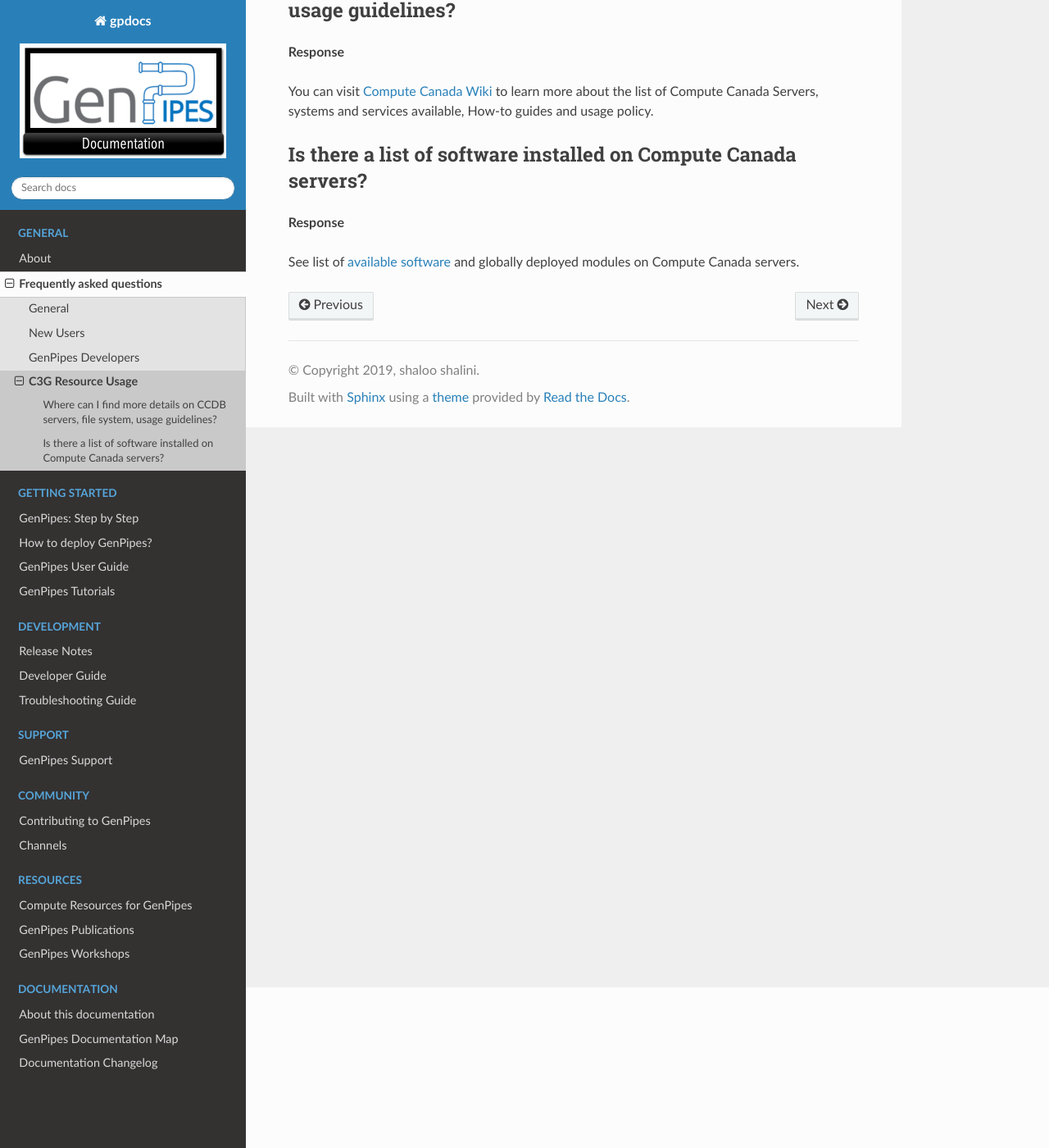
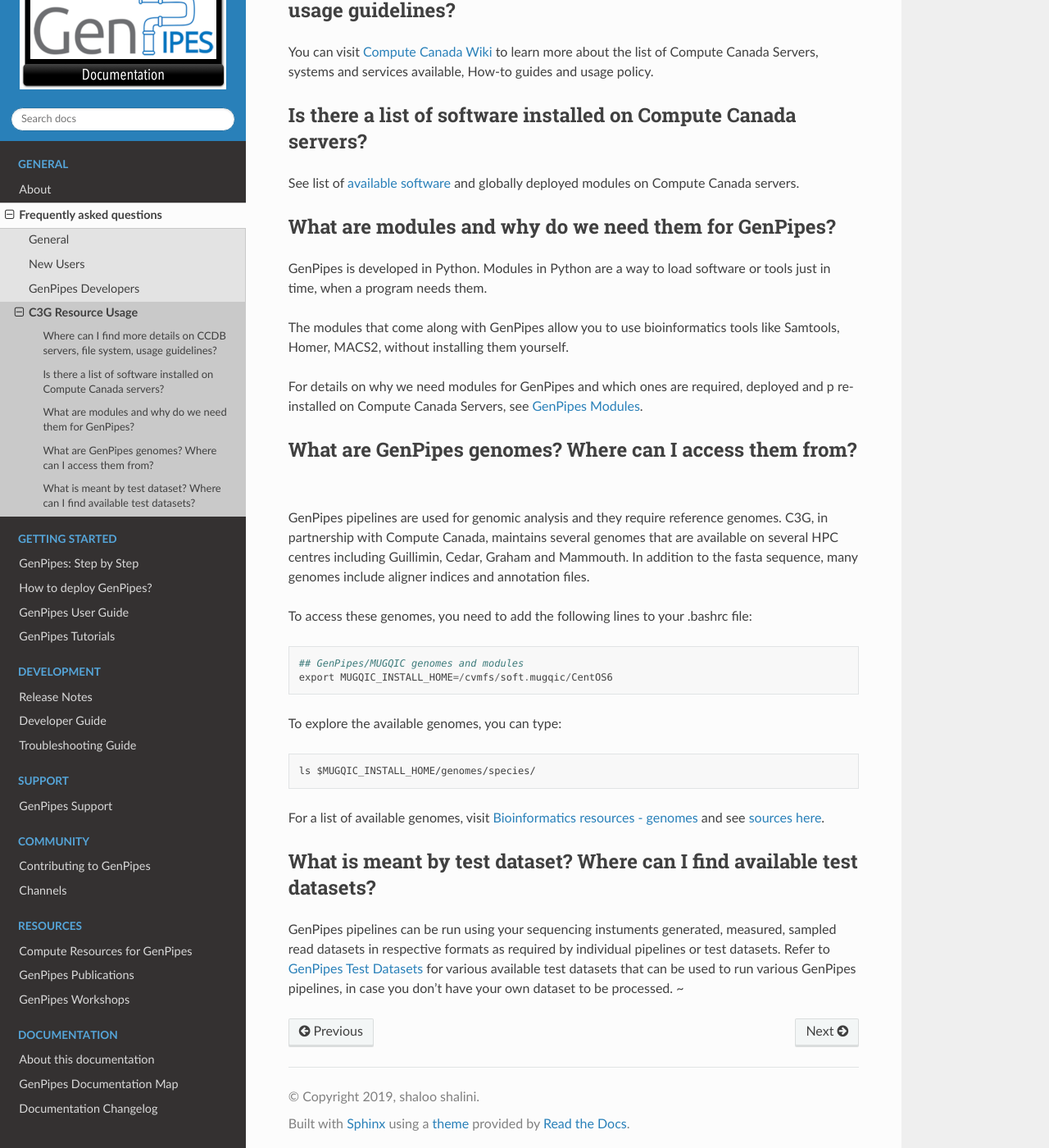
Before and after one commit to c3g/GenPipes_Docs, a Sphinx documentation site: the page built from docs/source/faq/faq_c3g_res.rst, in a window 1280 px wide and 1400 px high, scrolled down 196 px. Shown: the whole window at 82% size. Built offline with Sphinx 7.4.7 and the Read the Docs theme 2.0.0, drawn with Linux system fonts in a browser that asks for light colours.

Commit message:
Updated GenPipes FAQ section based on data on various public forums Ref #32

```diff
--- a/docs/source/faq/faq_c3g_res.rst
+++ b/docs/source/faq/faq_c3g_res.rst
@@ -6,13 +6,45 @@ C3G Resource Usage
 Where can I find more details on CCDB servers, file system, usage guidelines?
 ++++++++++++++++++++++++++++++++++++++++++++++++++++++++++++++++++++++++++++++
 
-**Response**
-
 You can visit `Compute Canada Wiki <https://docs.computecanada.ca/wiki/Compute_Canada_Documentation>`_ to learn more about the list of Compute Canada Servers, systems and services available, How-to guides and usage policy.
 
 Is there a list of software installed on Compute Canada servers?
 +++++++++++++++++++++++++++++++++++++++++++++++++++++++++++++++++
 
-**Response**
+See list of `available software <https://docs.computecanada.ca/wiki/Available_software>`_ and globally deployed modules on Compute Canada servers.
 
-See list of `available software <https://docs.computecanada.ca/wiki/Available_software>`_ and globally deployed modules on Compute Canada servers.
+What are modules and why do we need them for GenPipes?
+++++++++++++++++++++++++++++++++++++++++++++++++++++++
+
+GenPipes is developed in Python. Modules in Python are a way to load software or tools just in time, when a program needs them.
+
+The modules that come along with GenPipes allow you to use bioinformatics tools like Samtools, Homer, MACS2, without installing them yourself.
+
+For details on why we need modules for GenPipes and which ones are required, deployed and p
+re-installed on Compute Canada Servers, see :ref:`docs_gp_modules`.
+
+What are GenPipes genomes? Where can I access them from?
+++++++++++++++++++++++++++++++++++++++++++++++++++++++++
+
+GenPipes pipelines are used for genomic analysis and they require reference genomes. C3G, in partnership with Compute Canada, maintains several genomes that are available on several HPC centres including Guillimin, Cedar, Graham and Mammouth. In addition to the fasta sequence, many genomes include aligner indices and annotation files.
+
+To access these genomes, you need to add the following lines to your .bashrc file:
+
+::
+
+  ## GenPipes/MUGQIC genomes and modules
+  export MUGQIC_INSTALL_HOME=/cvmfs/soft.mugqic/CentOS6
+
+To explore the available genomes, you can type:
+
+::
+
+  ls $MUGQIC_INSTALL_HOME/genomes/species/
+
+For a list of available genomes, visit `Bioinformatics resources - genomes <http://www.computationalgenomics.ca/cvmfs-genomes/>`_ and see `sources here <https://bitbucket.org/mugqic/genpipes/src/master/resources/genomes/>`_.
+
+What is meant by test dataset? Where can I find available test datasets?
+++++++++++++++++++++++++++++++++++++++++++++++++++++++++++++++++++++++++
+
+GenPipes pipelines can be run using your sequencing instuments generated, measured, sampled read datasets in respective formats as required by individual pipelines or test datasets.  Refer to `GenPipes Test Datasets <http://www.computationalgenomics.ca/test-dataset/>`_ for various available test datasets that can be used to run various GenPipes pipelines, in case you don't have your own dataset to be processed.
+~
--- /dev/null
+++ b/docs/source/get-started/concepts/gp_modules.rst
@@ -0,0 +1,62 @@
+:orphan:
+
+.. _docs_gp_modules:
+
+GenPipes Modules
+================
+
+GenPipes gives you access to hundreds of bioinformatics `tools and modules <http://www.computationalgenomics.ca/cvmfs-modules/>`_ pre-installed by our team. To explore the available tools, you can type the following command:
+
+::
+
+  module avail mugqic/
+
+This will allow you to use bioinformatics tools like Samtools, Homer, MACS2, without installing them yourself.
+
+You can load them as follows:
+
+::
+
+  # module add mugqic/<tool>/<version>
+  module add mugqic/samtools/1.4.1
+
+  # Now samtools 1.4.1 is available to use. To check:
+  samtools
+
+.. _gp_avl_modules:
+
+To see what modules are available with pre-installed GenPipes, you can run the following command:
+
+::
+
+  module avail mugqic/
+
+Or, you can visit `Bioinformatics Resources <http://www.computationalgenomics.ca/cvmfs-modules/>`_ site for a list of available GenPipes modules or see `sources here <https://bitbucket.org/mugqic/genpipes/src/master/resources/modules/>`_.
+
+.. _gp_why_modules:
+
+*Modules* are a way to load software or tools when we need them.
+
+Every time a computer runs a command (example “ls”), it needs to find the instructions to do so. It looks for the instructions in places listed in a variable called the ”$PATH”. Every time you install a new tool, you need to add its location to your $PATH. Every time you issue a command (like ls), the computer will search through all the places listed in the $PATH to find the instructions on what to do.
+
+Imagine, for servers that have thousands of users, each in need of several software, how long the PATH can get and how much that can slow down the system!
+To avoid this, installed software is packaged in “modules” that you can be loaded when needed. The software is installed on the computer but the computer is not aware of it until you “load”” the module, which adds the software location to the $PATH.
+
+To see what is in your $PATH, use the following command:
+
+
+::
+
+  echo $PATH
+
+To see where the instructions of a command are stored, you can use which command as shown below:
+
+::
+
+   which ls
+
+For ls, the instruction are usually stored in:
+
+::
+
+   /bin/ls
```
Also changed, not shown: docs/source/faq/faq_general.rst (+11 -0 lines).
